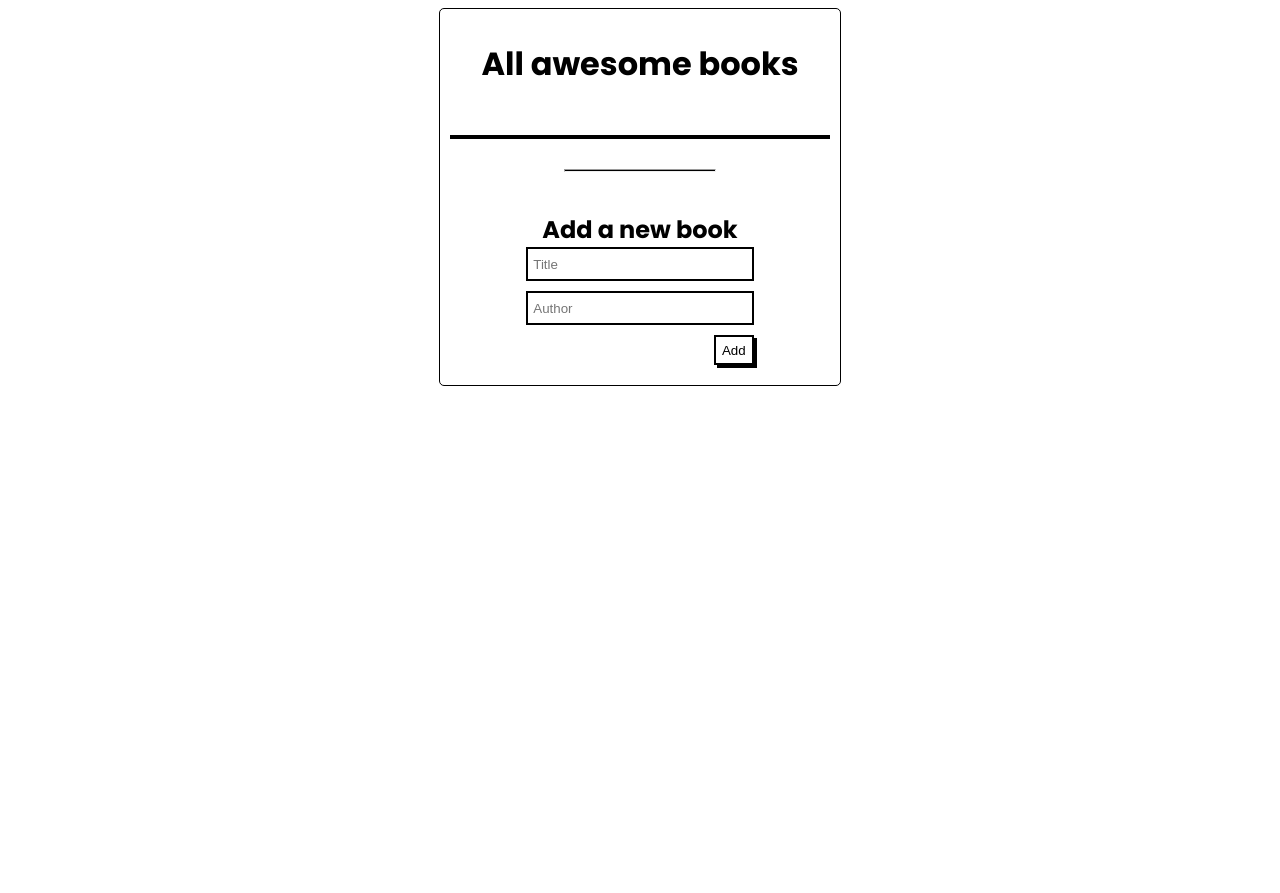
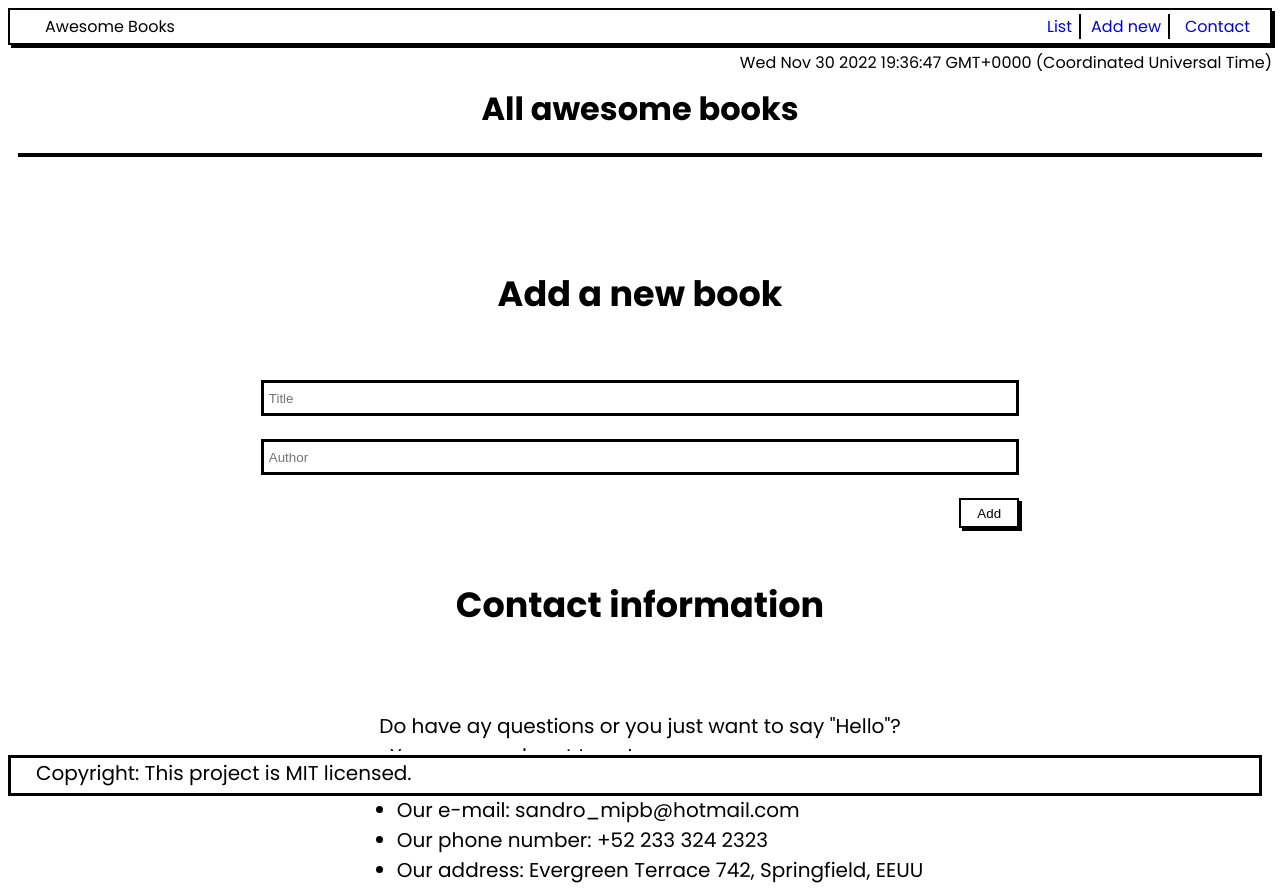
Before and after one commit to roodjinocherilus/Awesome, a website: page index.html in a window 1280 px wide. Before the commit the page ends 800 px from the top, so only its background shows below. Drawn offline with Linux system fonts and the light colour scheme.

Commit message:
Navbar was created All secctions were divided (there are three diferent sections to show) All sections were stylized The webpage was created dinamicaly with JavaScript

```diff
--- a/index.html
+++ b/index.html
@@ -10,21 +10,47 @@
 </head>
 
 <body>
-  <div class="awesomebooks">
-  <h1>All awesome books</h1><br>
+  <nav id="navbar">
+    <p id="navTitle">Awesome Books</p>
+    <div>
+      <ul id="nav-list">
+        <li class="list1"><a class="link_nav" id="listLink" href="#">List</a></li>
+        <li class="list2"><a class="link_nav" id="addLink" href="#">Add new</a></li>
+        <li class="list3"><a class="link_nav" id="contactLink" href="#">Contact</a></li>
+      </ul>
+    </div>
+  </nav>
+  <p id="date"></p>
 
-  <div id="books">
+  <div id="list-books" class="">
+    <div class="awesomebooks">
+      <h1>All awesome books</h1>
+      <div id="books"></div>
+    </div>
   </div>
-  <hr class="divisor">
 
-  <h2 class="new_book">Add a new book</h2>
-  <form action="#" class="form">
+  <h2 id="subtitle" class="new_book">Add a new book</h2>
+  <form id="add-books" action="#" class="form">
     <input required class="input" id="title" type="text" placeholder="Title">
     <input required class="input" id="author" type="text" placeholder="Author">
     <p class="show" id="message">*Title and Author are required</p>
     <button id="add" type="button">Add</button>
   </form>
-</div>
+
+  <div id="contact" class="contact">
+    <h2 class="new_book">Contact information</h2>
+    <p id="text-contact">Do have ay questions or you just want to say "Hello"?<br>&nbsp You can reach out to us!</p>
+    <ul id="information">
+      <li>Our e-mail: sandro_mipb@hotmail.com</li>
+      <li>Our phone number: +52 233 324 2323</li>
+      <li>Our address: Evergreen Terrace 742, Springfield, EEUU</li>
+    </ul>
+  </div>
+
+  <footer>
+    <p id="copyright">Copyright: This project is MIT licensed.</p>
+  </footer>
+
 </body>
 <script src="./script_class.js"></script>
 
--- a/script_class.js
+++ b/script_class.js
@@ -97,3 +97,52 @@ deleteBtn.forEach((btn) => {
     GetIndex();
   });
 });
+
+
+document.getElementById('date').innerHTML=Date();
+
+const list = document.getElementById('list-books');
+const subtitle = document.getElementById('subtitle');
+const form = document.getElementById('add-books');
+const contact = document.getElementById('contact');
+
+const btn_list = document.getElementById('listLink');
+const btn_addNew = document.getElementById('addLink');
+const btn_Contact = document.getElementById('contactLink');
+
+function List() {
+  list.classList.remove('hide')
+  subtitle.classList.add('hide')
+  form.classList.add('hide')
+  contact.classList.add('hide')
+  btn_list.classList.add('blue')
+  btn_list.classList.remove('link_nav')
+  btn_addNew.classList.add('link_nav')
+  btn_Contact.classList.add('link_nav')
+}
+function AddNew() {
+  list.classList.add('hide')
+  subtitle.classList.remove('hide')
+  form.classList.remove('hide')
+  contact.classList.add('hide')
+  btn_addNew.classList.add('blue')
+  btn_addNew.classList.remove('link_nav')
+  btn_list.classList.add('link_nav')
+  btn_Contact.classList.add('link_nav')
+}
+function Contact() {
+  list.classList.add('hide')
+  subtitle.classList.add('hide')
+  form.classList.add('hide')
+  contact.classList.remove('hide')
+  btn_Contact.classList.add('blue')
+  btn_Contact.classList.remove('link_nav')
+  btn_list.classList.add('link_nav')
+  btn_addNew.classList.add('link_nav')
+}
+
+btn_list.addEventListener('click', List);
+
+btn_addNew.addEventListener('click', AddNew);
+
+btn_Contact.addEventListener('click', Contact);
--- a/style.css
+++ b/style.css
@@ -4,14 +4,65 @@ body {
   font-family: 'Poppins', sans-serif;
 }
 
+#navbar {
+  border: 2px solid black;
+  display: flex;
+  flex-direction: row;
+  justify-content: space-between;
+  box-shadow: 3px 3px black;
+}
+
+#navTitle {
+  margin: 0 0 0 35px;
+  align-self: center;
+}
+
+#nav-list {
+  margin: 4px 20px 4px 0;
+  display: flex;
+  flex-direction: row;
+}
+
+.link_nav:link {
+  text-decoration: none;
+}
+
+.link_nav:visited {
+  color: black;
+}
+
+.list1,
+.list2 {
+  border-right: 2px solid black;
+  padding-right: 7px;
+}
+
+.list1,
+.list2,
+.list3 {
+  list-style: none;
+  width: 80px;
+  height: 100%;
+  text-align: right;
+  color: black;
+}
+
+#date {
+  text-align: end;
+  margin: 5px 0 0 0;
+}
+
+#list-books {
+margin-bottom: 100px;
+}
+
 h1 {
   text-align: center;
+  margin: 0px 0 20px 0;
 }
 
 .awesomebooks {
-  width: 30%;
   margin: auto;
-  border: 1px solid black;
   border-radius: 5px;
   padding: 10px;
 }
@@ -25,14 +76,14 @@ h1 {
 
 .input {
   background-color: white;
-  margin-bottom: 10px;
-  border: 2px solid black;
+  margin-bottom: 23px;
+  border: 3px solid black;
   height: 30px;
   padding: 0 5px 0 5px;
 }
 
 #add {
-  width: 40px;
+  width: 60px;
   background-color: white;
   margin-bottom: 10px;
   border: 2px solid black;
@@ -45,10 +96,6 @@ h1 {
 #message {
   color: red;
   text-align: center;
-}
-
-.show {
-  display: none;
 }
 
 #books {
@@ -75,17 +122,40 @@ h1 {
   font-size: 20px;
 }
 
-.divisor {
-  height: 1.4px;
-  width: 150px;
-  margin-top: 30px;
-  margin-bottom: 40px;
-  background-color: black;
+.new_book {
+  text-align: center;
+  margin: 40px 0 60px 0;
+  font-size: 35px;
 }
 
-.new_book {
-  text-align: center;
-  margin: 0;
+.contact {
+  display: flex;
+  flex-direction: column;
+  align-items: center;
+  font-size: 20px;
+}
+
+#information {
+  margin: 4px 50px 0 50px;
+}
+
+footer {
+  display: flex;
+  justify-content: center;
+  position: fixed;
+  bottom: 0px;
+  width: 98%;
+  background-color: white;
+}
+
+#copyright {
+  width: 98%;
+  height: 35px;
+  border: solid 3px black;
+  font-size: 20px;
+  padding-left: 25px;
+  margin-bottom: 4px;
+  margin-top: 4px;
 }
 
 .gray {
@@ -95,3 +165,19 @@ h1 {
 .white {
   background-color: white;
 }
+
+.blue {
+  color: rgb(0, 70, 248)
+}
+
+.blue:link {
+  text-decoration: none;
+}
+
+.show {
+  display: none;
+}
+
+.hide {
+  display: none;
+}
```
